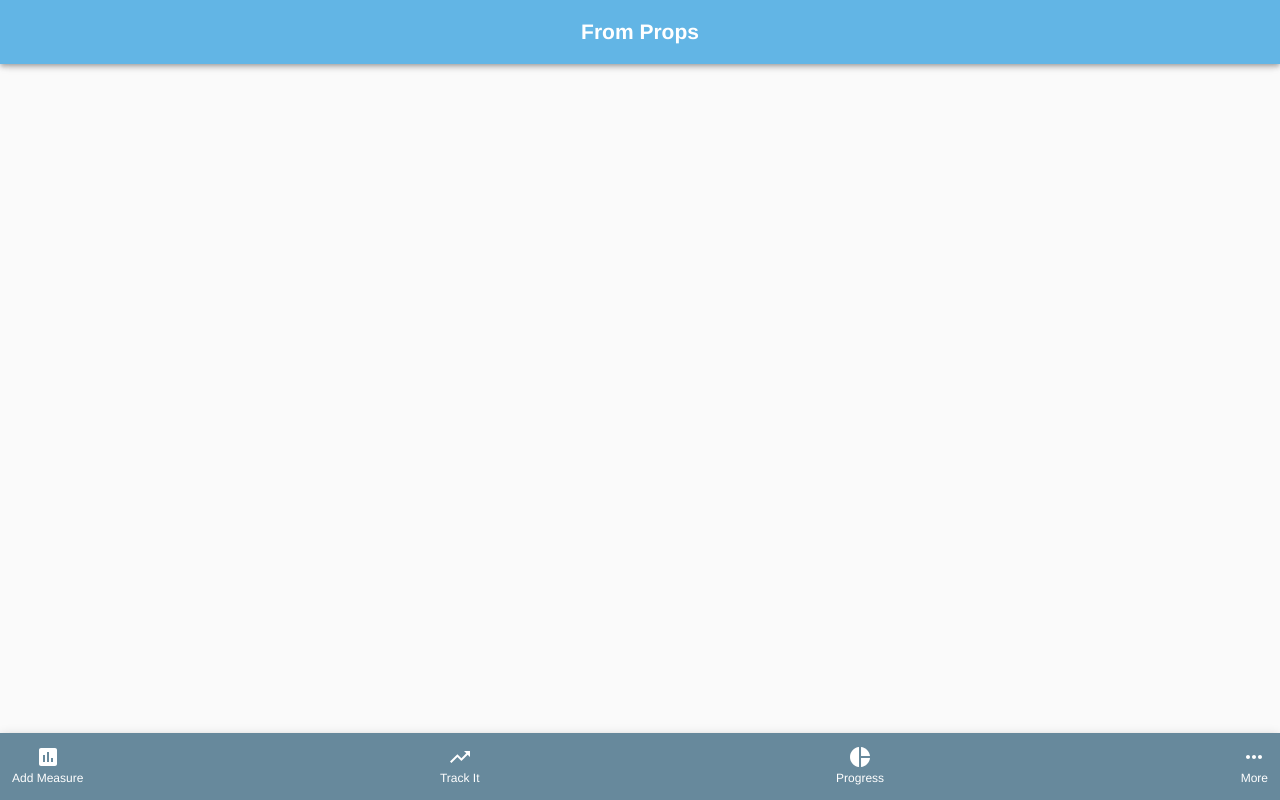
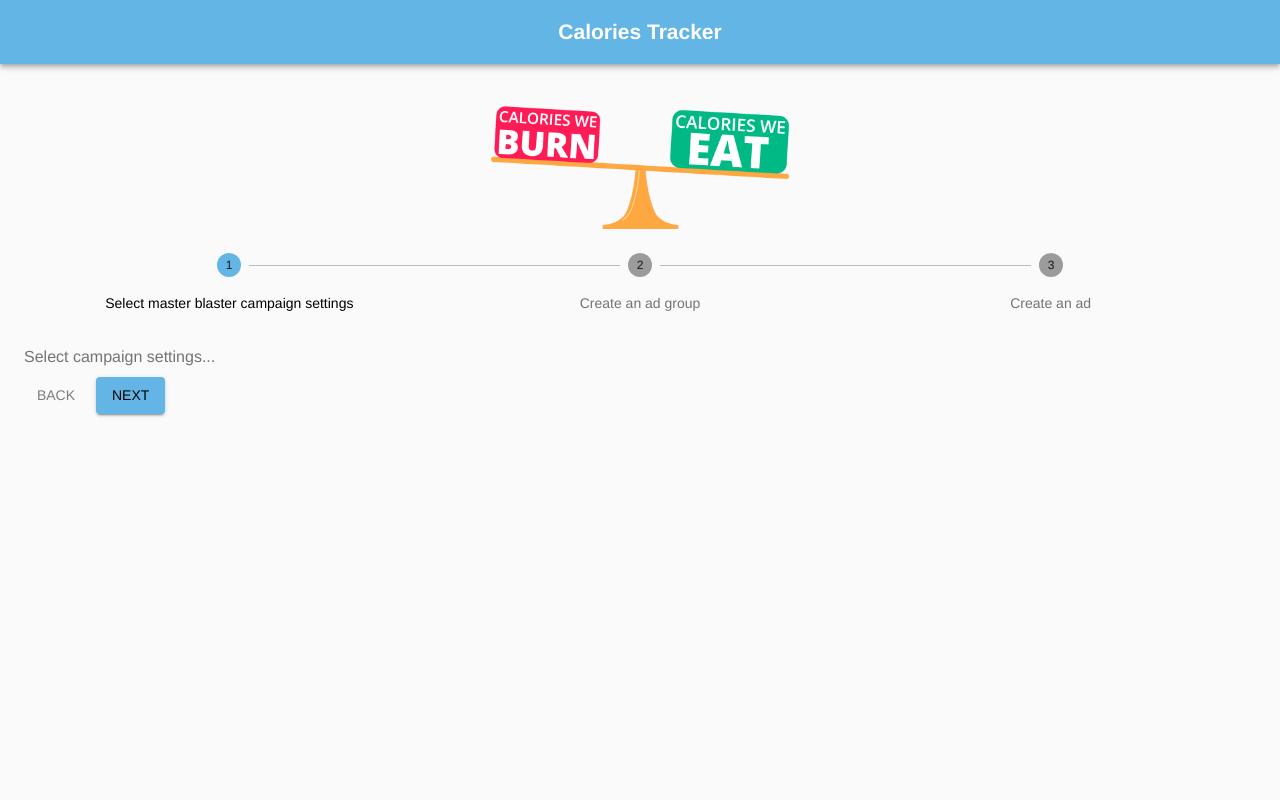
Before and after one commit to martinnajjar12/calories-frontend, a React (Create React App) app: page / in a window 1280 px wide. Built offline with nearby package versions, Linux system fonts and the light colour scheme.

Commit message:
Add a login page

```diff
--- a/package.json
+++ b/package.json
@@ -8,6 +8,7 @@
     "@testing-library/jest-dom": "^5.11.9",
     "@testing-library/react": "^11.2.5",
     "@testing-library/user-event": "^12.8.3",
+    "prop-types": "^15.7.2",
     "react": "^17.0.1",
     "react-dom": "^17.0.1",
     "react-scripts": "4.0.3",
--- a/public/index.html
+++ b/public/index.html
@@ -3,7 +3,7 @@
   <head>
     <meta charset="utf-8" />
     <meta name="viewport" content="width=device-width, initial-scale=1" />
-    <title>React App</title>
+    <title>Calories Tracker</title>
   </head>
   <body>
     <div id="root"></div>
--- a/src/App.js
+++ b/src/App.js
@@ -1,7 +1,9 @@
 import { createMuiTheme, CssBaseline, ThemeProvider } from '@material-ui/core';
 import Header from './components/Header';
+import LoginPage from './components/LoginPage';
 import NavigationBar from './components/NavigationBar';
 
+const loggedIn = false;
 const theme = createMuiTheme({
   palette: {
     primary: {
@@ -27,12 +29,23 @@ const theme = createMuiTheme({
   },
 });
 
-const App = () => (
-  <ThemeProvider theme={theme}>
-    <CssBaseline />
-    <Header />
-    <NavigationBar />
-  </ThemeProvider>
-);
+const App = () => {
+  if (loggedIn) {
+    return (
+      <ThemeProvider theme={theme}>
+        <CssBaseline />
+        <Header title="name" />
+        <NavigationBar />
+      </ThemeProvider>
+    );
+  }
+  return (
+    <ThemeProvider theme={theme}>
+      <CssBaseline />
+      <Header title="Calories Tracker" />
+      <LoginPage />
+    </ThemeProvider>
+  );
+};
 
 export default App;
--- a/src/components/Header.js
+++ b/src/components/Header.js
@@ -5,6 +5,7 @@ import {
   Typography,
 } from '@material-ui/core';
 import React from 'react';
+import PropTypes from 'prop-types';
 
 const useStyles = makeStyles({
   root: {
@@ -16,15 +17,19 @@ const useStyles = makeStyles({
   },
 });
 
-const Header = () => {
+const Header = ({ title }) => {
   const classes = useStyles();
   return (
-    <AppBar color="primary">
+    <AppBar color="primary" position="sticky">
       <Toolbar className={classes.root}>
-        <Typography className={classes.fontStyles} component="h1" color="textPrimary" align="center">From Props</Typography>
+        <Typography className={classes.fontStyles} component="h1" color="textPrimary" align="center">{title}</Typography>
       </Toolbar>
     </AppBar>
   );
 };
 
+Header.propTypes = {
+  title: PropTypes.string.isRequired,
+};
+
 export default Header;
--- /dev/null
+++ b/src/components/LoginPage.js
@@ -0,0 +1,41 @@
+import {
+  Card,
+  CardMedia,
+  makeStyles,
+} from '@material-ui/core';
+import React from 'react';
+import MyStepper from './Stepper';
+
+const useStyles = makeStyles({
+  root: {
+    boxShadow: 'none',
+    marginTop: 40,
+    backgroundColor: '#fafafa',
+  },
+  cardHeight: {
+    backgroundPosition: 'center',
+    backgroundSize: 'cover',
+    height: 0,
+    maxWidth: 300,
+    paddingBottom: 125,
+    margin: '0 auto',
+  },
+});
+
+const LoginPage = () => {
+  const classes = useStyles();
+
+  return (
+    <>
+      <Card className={classes.root}>
+        <CardMedia
+          className={classes.cardHeight}
+          image="calories.png"
+        />
+      </Card>
+      <MyStepper />
+    </>
+  );
+};
+
+export default LoginPage;
--- /dev/null
+++ b/src/components/Stepper.js
@@ -0,0 +1,103 @@
+import React from 'react';
+import { makeStyles } from '@material-ui/core/styles';
+import Stepper from '@material-ui/core/Stepper';
+import Step from '@material-ui/core/Step';
+import StepLabel from '@material-ui/core/StepLabel';
+import Button from '@material-ui/core/Button';
+import Typography from '@material-ui/core/Typography';
+import { Container } from '@material-ui/core';
+import commonStyles from '../utils/commonStyles';
+
+const useStyles = makeStyles(theme => ({
+  root: {
+    width: '100%',
+    '& .MuiStepLabel-completed': {
+      color: '#000',
+    },
+    '& .MuiStepLabel-active': {
+      color: '#000',
+    },
+    '& .MuiButton-label': {
+      color: '#000',
+    },
+  },
+  backButton: {
+    marginRight: theme.spacing(1),
+  },
+  instructions: {
+    marginTop: theme.spacing(1),
+    marginBottom: theme.spacing(1),
+  },
+}));
+
+function getSteps() {
+  return ['Select master blaster campaign settings', 'Create an ad group', 'Create an ad'];
+}
+
+function getStepContent(stepIndex) {
+  switch (stepIndex) {
+    case 0:
+      return 'Select campaign settings...';
+    case 1:
+      return 'What is an ad group anyways?';
+    case 2:
+      return 'This is the bit I really care about!';
+    default:
+      return 'Unknown stepIndex';
+  }
+}
+
+export default function HorizontalLabelPositionBelowStepper() {
+  const classes = useStyles();
+  const commonClasses = commonStyles();
+  const [activeStep, setActiveStep] = React.useState(0);
+  const steps = getSteps();
+
+  const handleNext = () => {
+    setActiveStep(prevActiveStep => prevActiveStep + 1);
+  };
+
+  const handleBack = () => {
+    setActiveStep(prevActiveStep => prevActiveStep - 1);
+  };
+
+  const handleReset = () => {
+    setActiveStep(0);
+  };
+
+  return (
+    <div className={classes.root}>
+      <Stepper className={commonClasses.lightGreyBg} activeStep={activeStep} alternativeLabel>
+        {steps.map(label => (
+          <Step key={label}>
+            <StepLabel>{label}</StepLabel>
+          </Step>
+        ))}
+      </Stepper>
+      <Container>
+        {activeStep === steps.length ? (
+          <div>
+            <Typography color="textSecondary" className={classes.instructions}>All steps completed</Typography>
+            <Button onClick={handleReset}>Reset</Button>
+          </div>
+        ) : (
+          <div>
+            <Typography color="textSecondary" className={classes.instructions}>{getStepContent(activeStep)}</Typography>
+            <div>
+              <Button
+                disabled={activeStep === 0}
+                onClick={handleBack}
+                className={`${classes.backButton} ${commonClasses.textSecondary}`}
+              >
+                Back
+              </Button>
+              <Button variant="contained" color="primary" onClick={handleNext}>
+                {activeStep === steps.length - 1 ? 'Finish' : 'Next'}
+              </Button>
+            </div>
+          </div>
+        )}
+      </Container>
+    </div>
+  );
+}
--- /dev/null
+++ b/src/utils/commonStyles.js
@@ -0,0 +1,13 @@
+import { makeStyles } from '@material-ui/core';
+
+const commonStyles = makeStyles({
+  textSecondary: {
+    color: '#000',
+    opacity: 0.5,
+  },
+  lightGreyBg: {
+    backgroundColor: '#fafafa',
+  },
+});
+
+export default commonStyles;
```
Also changed, not shown: public/calories.png (added).
